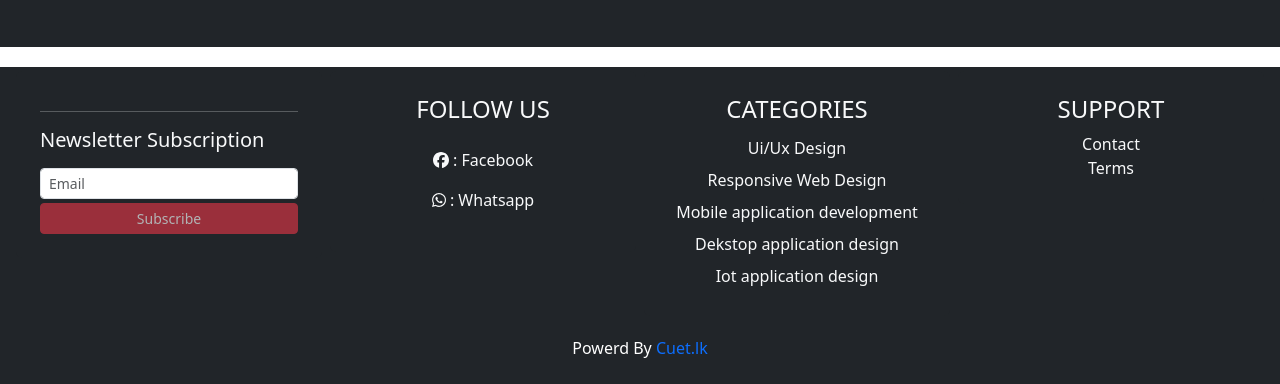
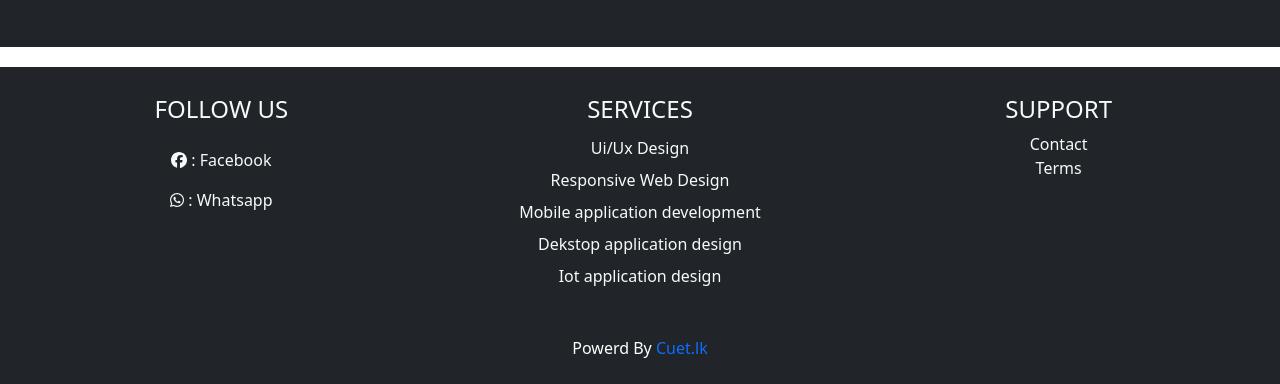
Before and after one commit to Cuetlk/Sample-website, a plain HTML site: page index.html in a window 1280 px wide. Shown: the part 2442-2826 px from the top of the page. Drawn offline with nearby package versions, Linux system fonts and the light colour scheme; a script that the page names is missing.

Commit message:
update footer.html

```diff
--- a/index.html
+++ b/index.html
@@ -5,6 +5,7 @@
     <meta name="viewport" content="width=device-width, initial-scale=1.0">
 
     <link rel="icon" href="img/title-mylogo.png" width="100%" type="image/x-icon">
+
     <link href="https://cdn.jsdelivr.net/npm/bootstrap@5.3.3/dist/css/bootstrap.min.css" rel="stylesheet" integrity="sha384-QWTKZyjpPEjISv5WaRU9OFeRpok6YctnYmDr5pNlyT2bRjXh0JMhjY6hW+ALEwIH" crossorigin="anonymous">
     <link rel="stylesheet" href="https://cdnjs.cloudflare.com/ajax/libs/font-awesome/4.7.0/css/font-awesome.min.css">
     <link rel="stylesheet" href="css/style.css">
@@ -219,7 +220,7 @@
 
                 <div class="top-footer">
                     <div class="row bg-dark">
-                        <div class="col-sm-6 col-md-3 p-1">
+                        <!-- <div class="col-sm-6 col-md-3 p-1">
                             <div class="card bg-dark border-0 text-light text-start p-4">
                                 <hr class="text-light">
                                 <h5 class="">Newsletter Subscription</h4>
@@ -230,8 +231,8 @@
                                     </form>
                                 </div>
                             </div>
-                        </div>
-                        <div class="col-sm-6 col-md-3 p-1">
+                        </div> -->
+                        <div class="col-sm-6 col-md-4 p-1">
                             <div class="card bg-dark border-0 text-light text-center p-4">
                                 <h4 class="text-uppercase">Follow Us</h4>
                                 <p class="mt-3">
@@ -252,9 +253,9 @@
 
                             </div>
                         </div>
-                        <div class="col-sm-6 col-md-3 p-1">
+                        <div class="col-sm-6 col-md-4 p-1">
                             <div class="card bg-dark border-0 text-light text-center p-4 footer-cata">
-                                <h4 class="text-uppercase text-light">CATEGORIES</h4>
+                                <h4 class="text-uppercase text-light">SERVICES</h4>
                                 <a class="text-decoration-none text-light" href="#services">Ui/Ux Design</a>
                                 <a class="text-decoration-none text-light" href="#services">Responsive Web Design</a>
                                 <a class="text-decoration-none text-light" href="#services">Mobile application development</a>
@@ -262,7 +263,7 @@
                                 <a class="text-decoration-none text-light" href="#services">Iot application design</a>
                             </div>
                         </div>
-                        <div class="col-sm-6 col-md-3 p-1">
+                        <div class="col-sm-6 col-md-4 p-1">
                             <div class="card bg-dark border-0 text-light text-center p-4">
                                 <h4 class="text-uppercase text-light">Support</h4>
                                 <a class="text-decoration-none text-light" href="#contact">Contact</a>
```
